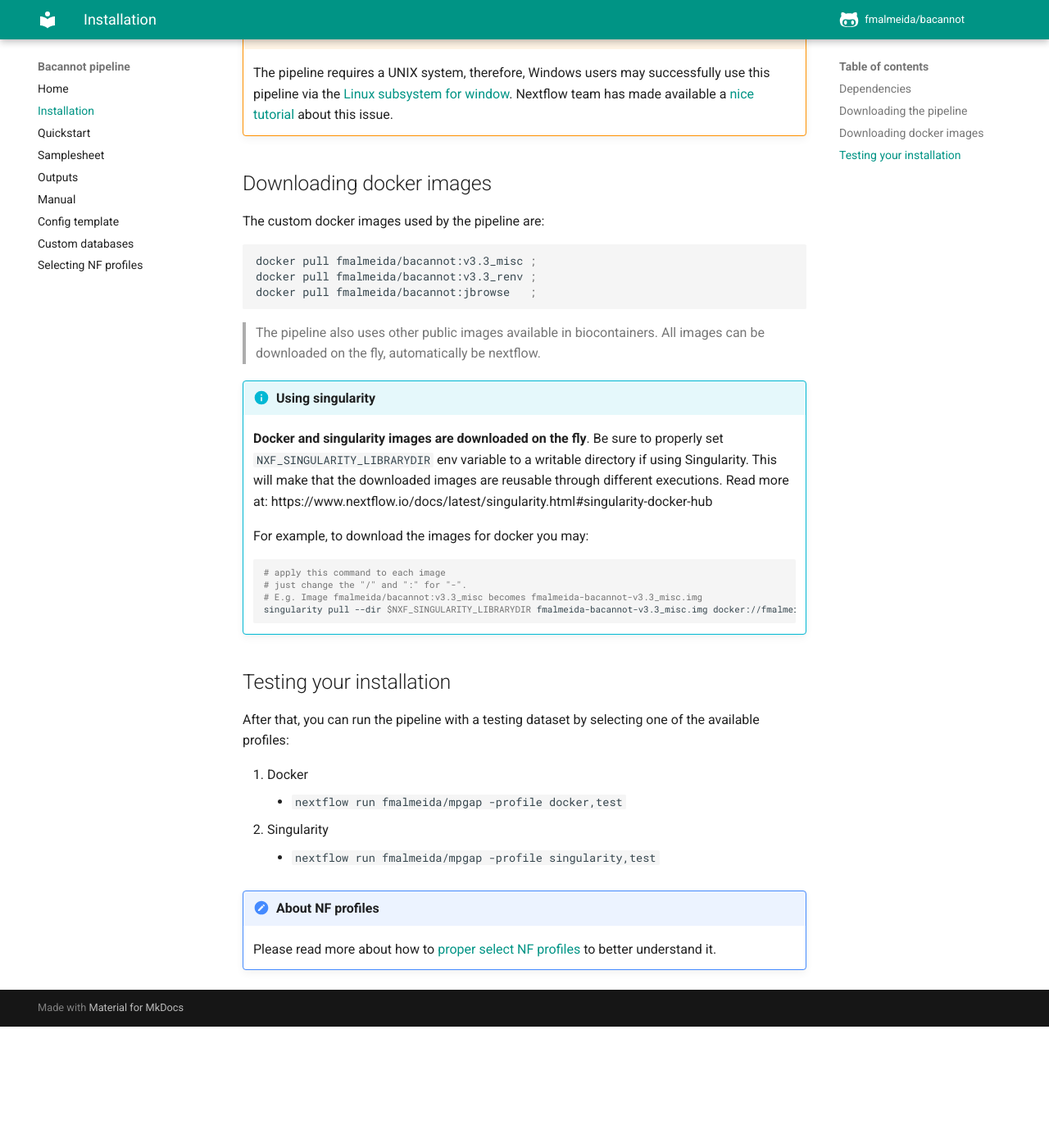
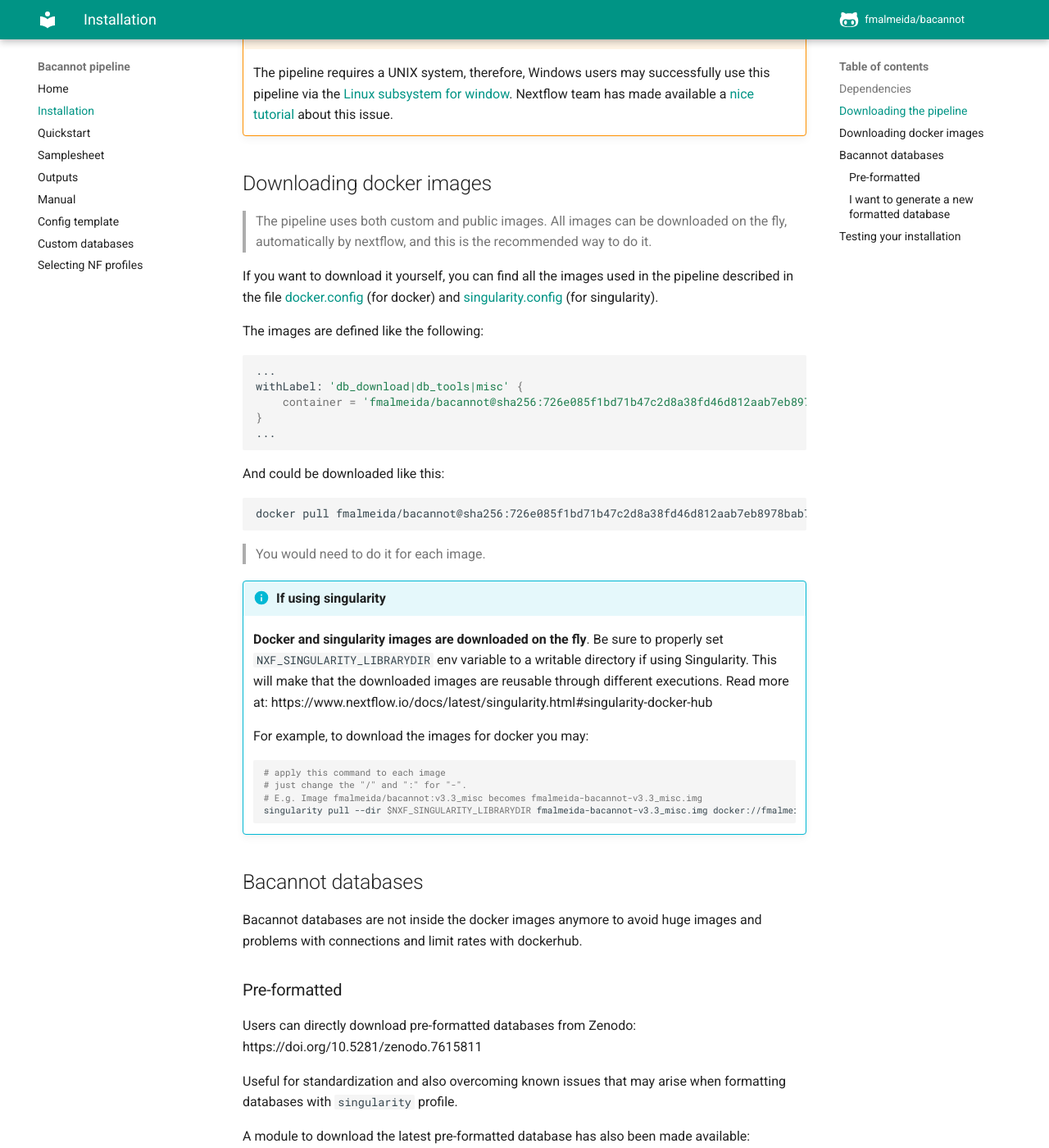
Before and after one commit to fmalmeida/bacannot, an MkDocs documentation site: the page built from docs/installation.md, in a window 1280 px wide and 1400 px high, scrolled down 476 px. Shown: the whole window at 82% size. Built offline with MkDocs 1.6.1 and Material for MkDocs 9.7.7, drawn with Linux system fonts in a browser that asks for light colours; comment, search, counter and statistics services are not loaded; before the commit the page ends 1728 px from its top, so only the background shows below that; some of the changed text lies outside the part shown.

Commit message:
Update installation.md

````diff
--- a/docs/installation.md
+++ b/docs/installation.md
@@ -19,17 +19,30 @@
 
 ## Downloading docker images
 
-The custom docker images used by the pipeline are:
+> The pipeline uses both custom and public images.
+> All images can be downloaded on the fly, automatically by nextflow, and this is the recommended way to do it.
+
+If you want to download it yourself, you can find all the images used in the pipeline described in the file [docker.config](https://github.com/fmalmeida/bacannot/blob/master/conf/docker.config) (for docker) and [singularity.config](https://github.com/fmalmeida/bacannot/blob/master/conf/singularity.config) (for singularity).
+
+The images are defined like the following:
 
 ```bash
-docker pull fmalmeida/bacannot:v3.3_misc ;
-docker pull fmalmeida/bacannot:v3.3_renv ;
-docker pull fmalmeida/bacannot:jbrowse   ;
+...
+withLabel: 'db_download|db_tools|misc' {
+    container = 'fmalmeida/bacannot@sha256:726e085f1bd71b47c2d8a38fd46d812aab7eb8978bab7bf3cde3aa2b7b3e0f2c'
+}
+...
 ```
 
-> The pipeline also uses other public images available in biocontainers. All images can be downloaded on the fly, automatically be nextflow.
+And could be downloaded like this:
 
-!!! info "Using singularity"
+```bash
+docker pull fmalmeida/bacannot@sha256:726e085f1bd71b47c2d8a38fd46d812aab7eb8978bab7bf3cde3aa2b7b3e0f2c
+```
+
+> You would need to do it for each image.
+
+!!! info "If using singularity"
 
     **Docker and singularity images are downloaded on the fly**. Be sure to properly set `NXF_SINGULARITY_LIBRARYDIR` env variable to a writable directory if using Singularity. This will make that the downloaded images are reusable through different executions. Read more at: https://www.nextflow.io/docs/latest/singularity.html#singularity-docker-hub
 
@@ -42,14 +55,41 @@
     singularity pull --dir $NXF_SINGULARITY_LIBRARYDIR fmalmeida-bacannot-v3.3_misc.img docker://fmalmeida/bacannot:v3.3_misc
     ```
 
+## Bacannot databases
+
+Bacannot databases are not inside the docker images anymore to avoid huge images and problems with connections and limit rates with dockerhub.
+
+### Pre-formatted
+
+Users can directly download pre-formatted databases from Zenodo: https://doi.org/10.5281/zenodo.7615811
+
+Useful for standardization and also overcoming known issues that may arise when formatting databases with `singularity` profile.
+
+A module to download the latest pre-formatted database has also been made available:
+
+```bash
+# Download pipeline pre-built databases
+nextflow run fmalmeida/bacannot --get_zenodo_db --output ./ -profile <docker/singularity>
+```
+
+### I want to generate a new formatted database
+
+```{bash .annotate hl_lines="5"}
+# Download pipeline databases
+nextflow run fmalmeida/bacannot \
+    --get_dbs \
+    --output bacannot_dbs \
+    -profile <docker/singularity>
+```
+
 ## Testing your installation
 
 After that, you can run the pipeline with a testing dataset by selecting one of the available profiles:
 
 1. Docker
-    * `nextflow run fmalmeida/mpgap -profile docker,test`
+    * `nextflow run fmalmeida/mpgap -profile docker,test` --bacannot_db ./bacannot_dbs
 2. Singularity
-    * `nextflow run fmalmeida/mpgap -profile singularity,test`
+    * `nextflow run fmalmeida/mpgap -profile singularity,test` --bacannot_db ./bacannot_dbs
 
 !!! note "About NF profiles"
 
````
